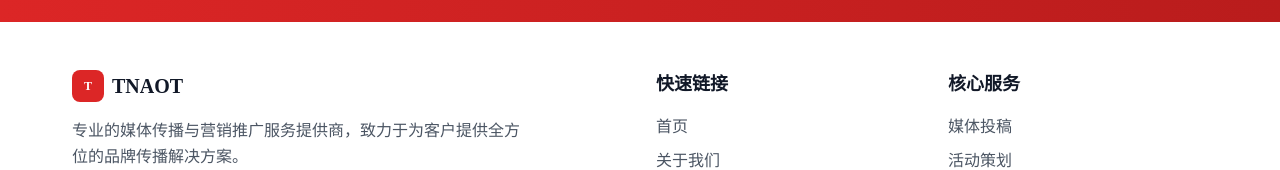
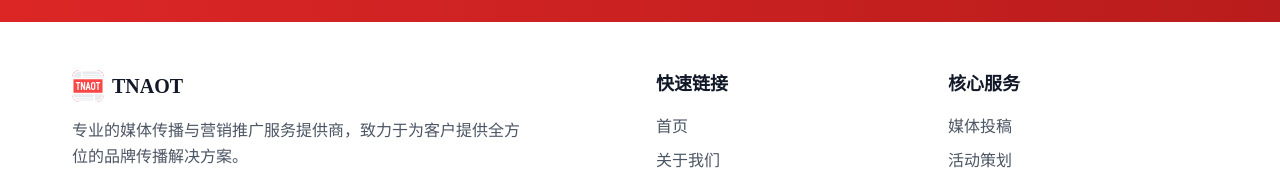
Before and after one commit to honglaysin/tnaot_media_web-main, an Astro site: page / in a window 1280 px wide. Shown: the part 4013-4183 px from the top of the page. Built offline with nearby package versions, Linux system fonts and the light colour scheme; Astro itself is replaced by a stand-in of ours.

Commit message:
Update Footer.astro

```diff
--- a/src/components/Footer.astro
+++ b/src/components/Footer.astro
@@ -13,7 +13,7 @@ const t = useTranslations(lang);
       <div class="lg:col-span-2">
         <div class="flex items-center space-x-2 mb-4">
           <div class="w-8 h-8 bg-red-600 rounded-lg flex items-center justify-center">
-            <span class="text-white font-bold text-xs">T</span>
+            <img src="/logo.png" alt="">
           </div>
           <span class="text-xl font-bold">TNAOT</span>
         </div>
@@ -50,7 +50,6 @@ const t = useTranslations(lang);
         <div class="flex space-x-4">
           {lang === 'zh' ? (
             <>
-              {/* Your existing Chinese icons unchanged */}
               <a href="#" class="text-red-600 hover:text-red-800 transition-colors" title="微信">
                 <svg class="h-6 w-6" fill="currentColor" viewBox="0 0 24 24">
                   <path d="M8.691 2.188C3.891 2.188 0 5.476 0 9.53c0 2.212 1.17 4.203 3.002 5.55a.59.59 0 01.213.665l-.39 1.48c-.019.07-.048.141-.048.213 0 .163.13.295.29.295a.326.326 0 00.167-.054l1.903-1.114a.864.864 0 01.717-.098 10.16 10.16 0 002.837.403c.276 0 .543-.027.811-.05-.857-2.578.157-4.972 1.932-6.446 1.703-1.415 3.882-1.98 5.853-1.838-.576-3.583-4.196-6.348-8.596-6.348zM5.785 5.991c.642 0 1.162.529 1.162 1.18 0 .659-.52 1.188-1.162 1.188-.642 0-1.162-.529-1.162-1.188 0-.651.52-1.18 1.162-1.18zm5.813 0c.642 0 1.162.529 1.162 1.18 0 .659-.52 1.188-1.162 1.188-.642 0-1.162-.529-1.162-1.188 0-.651.52-1.18 1.162-1.18z"/>
```
